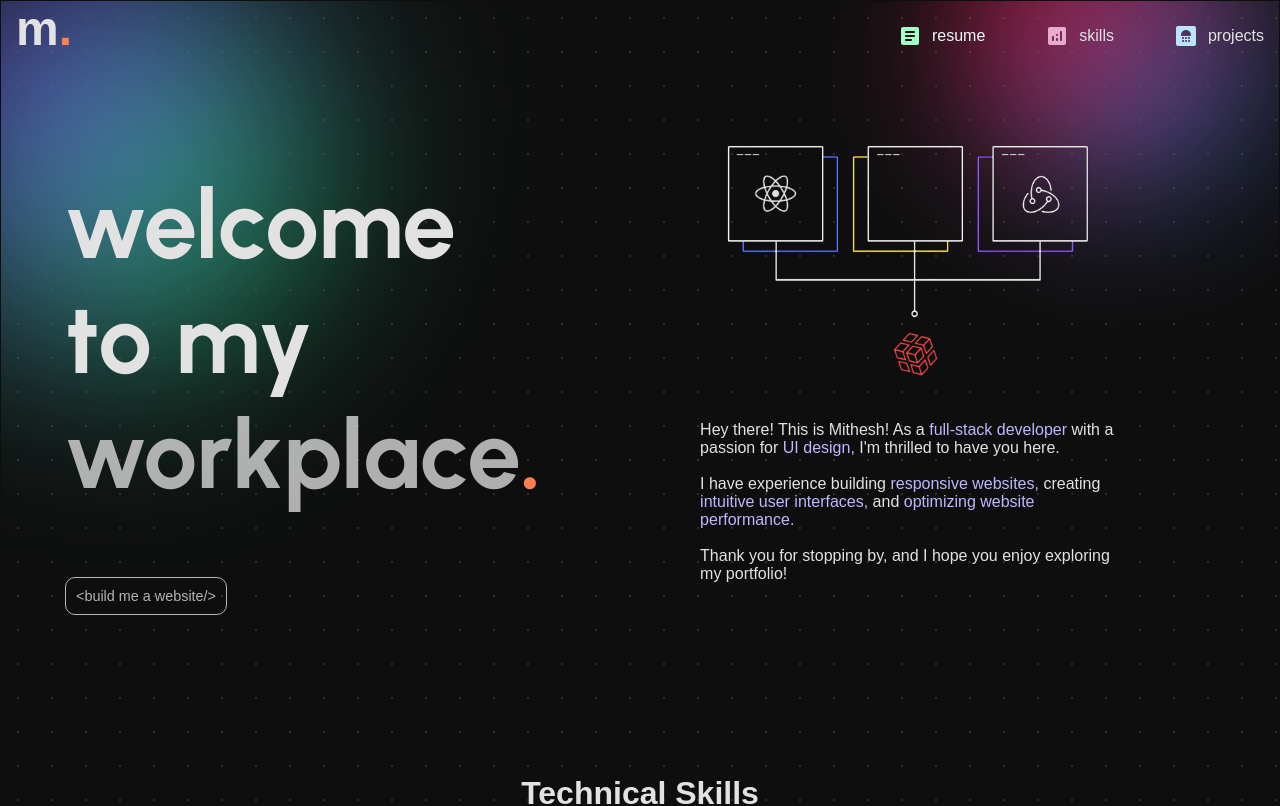
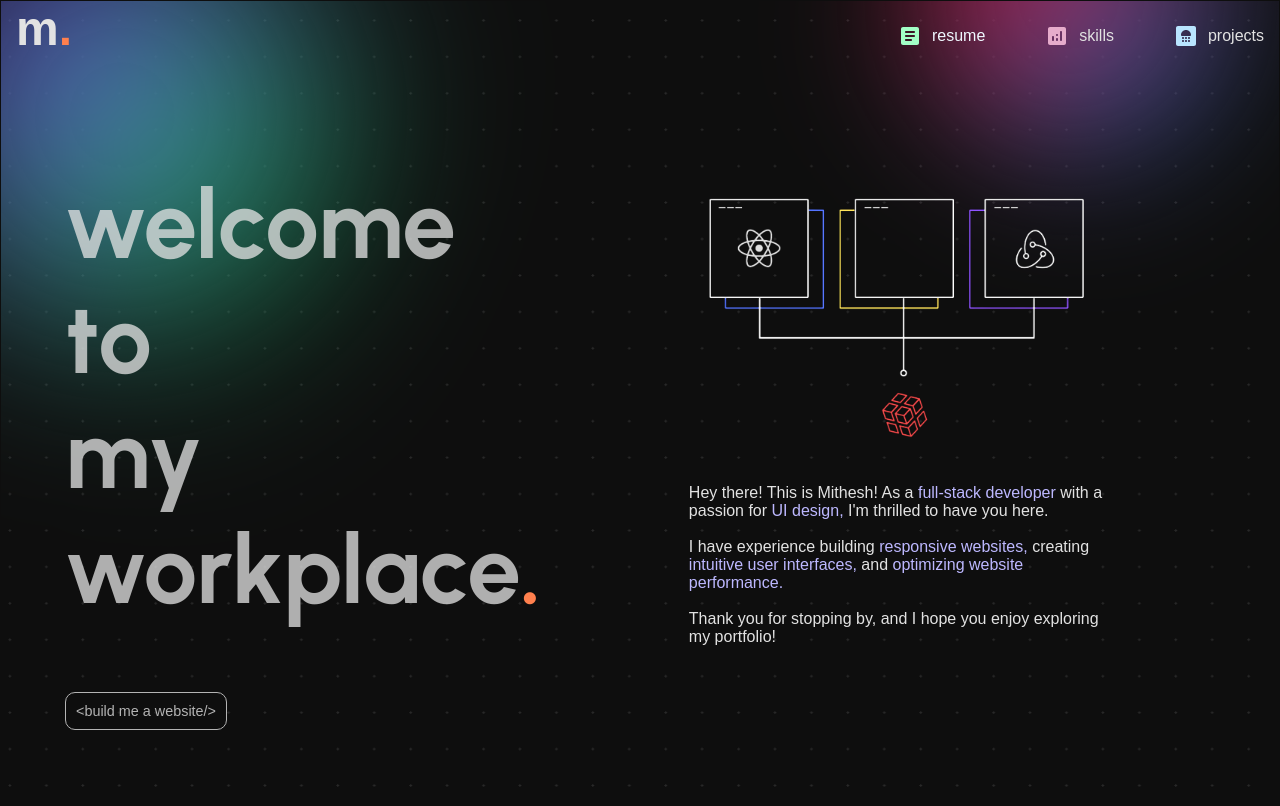
Before and after one commit to Mithesh-B/Portfolio, a React (Vite) app: page / in a window 1280 px wide. Shown: the top 806 px of the page. Built offline with nearby package versions, Linux system fonts and the light colour scheme; a web font is replaced by a local one.

Commit message:
add bg animation, implement framer motion

```diff
--- a/src/App.jsx
+++ b/src/App.jsx
@@ -29,7 +29,7 @@ const App = () => {
     // Simulate a delay (you can replace this with actual data loading)
     setTimeout(() => {
       setIsLoaded(true);
-    }, 500); // Adjust the delay as needed
+    }, 200); // Adjust the delay as needed
   }, []);
 
   const contact = useRef(null);
--- a/src/app.scss
+++ b/src/app.scss
@@ -34,31 +34,45 @@ body::-webkit-scrollbar-thumb {
 }
 
 .fade-in-container.loaded {
-    background-image: radial-gradient(
+  position: relative; /* Ensure the container is positioned relative */
+  opacity: 1;
+    overflow: clip;
+}
+
+.fade-in-container.loaded::before {
+  z-index: -10;
+  content: "";
+  position: absolute;
+  top: 0;
+  left: 0;
+  width: 100%;
+  height: 100%;
+  background-image: radial-gradient(
     #69696959 1px,
     transparent 1px
   );
+
   background-size: 34px 34px;
-  opacity: 1;
-  position: relative;
+  opacity: 0.7;
+  animation: pulsate 30s infinite; /* Adjust the duration as needed */
 }
 
-.fade-in-container.loaded::before {
-  content: '';
-  position: absolute;
-  width: 34px;
-  height: 34px;
-  background-color: transparent;
-  border-radius: 50%;
-  transition: transform 0.3s ease, opacity 0.3s ease;
+@keyframes pulsate {
+  0% {
+    transform: scale(1);
+    opacity: 0.7;
+  }
+  50% {
+    transform: scale(1.1);
+    opacity: 1;
+  }
+  100% {
+    transform: scale(1);
+    opacity: 0.7;
+  }
 }
 
-/* Style the individual dots */
-.fade-in-container.loaded::before:hover {
-  background-color: #eccb0f; /* Change the color to your desired glow color */
-  transform: scale(7.2); /* Increase the size for the glow effect */
-  opacity: 0.7; /* Adjust opacity to control the intensity of the glow */
-}
+
 
 
 @media only screen and (max-width: 688px) {
--- a/src/components/about/AboutMe.jsx
+++ b/src/components/about/AboutMe.jsx
@@ -1,24 +1,138 @@
+import { motion } from "framer-motion";
 import React from "react";
 import "./aboutme.scss";
 
-const AboutMe = ({contact}) => {
+const Letter = ({ letter, duration, delay, className }) => (
+  <motion.mark
+    initial={{ opacity: 0, scale: 0.5 }}
+    animate={{ opacity: 1, scale: 1 }}
+    transition={{
+      duration,
+      delay,
+      ease: [0, 0.71, 0.2, 1.01],
+    }}
+    className={className}
+  >
+    {letter}
+  </motion.mark>
+);
 
+const AboutMe = ({ contact }) => {
   return (
     <div className="about">
       <div className="left">
         <div className="circle2"></div>
         <div className="circle3"></div>
         <h1 data-scroll data-scroll-speed="0.2" className="welcome">
-          welcome to my <mark className="mark1"> workplace</mark>
-          <mark className="mark2">.</mark>
+          <span className="welcome-text">
+            <Letter
+              letter="w"
+              duration={0.1}
+              delay={0.1}
+              className="welcome-text"
+            />
+            <Letter
+              letter="e"
+              duration={0.2}
+              delay={0.2}
+              className="welcome-text"
+            />
+            <Letter
+              letter="l"
+              duration={0.3}
+              delay={0.3}
+              className="welcome-text"
+            />
+            <Letter
+              letter="c"
+              duration={0.4}
+              delay={0.4}
+              className="welcome-text"
+            />
+            <Letter
+              letter="o"
+              duration={0.5}
+              delay={0.5}
+              className="welcome-text"
+            />
+            <Letter
+              letter="m"
+              duration={0.6}
+              delay={0.6}
+              className="welcome-text"
+            />
+            <Letter
+              letter="e"
+              duration={0.7}
+              delay={0.7}
+              className="welcome-text"
+            />
+            <Letter
+              letter=" "
+              duration={0.7}
+              delay={0.7}
+              className="welcome-text"
+            />
+            <Letter
+              letter="t"
+              duration={0.8}
+              delay={0.8}
+              className="welcome-text"
+            />
+            <Letter
+              letter="o"
+              duration={0.9}
+              delay={0.9}
+              className="welcome-text"
+            />
+            <Letter
+              letter=" "
+              duration={1}
+              delay={1.0}
+              className="welcome-text"
+            />
+            <br />
+            <Letter
+              letter="m"
+              duration={1.1}
+              delay={1.1}
+              className="welcome-text"
+            />
+            <Letter
+              letter="y"
+              duration={1.2}
+              delay={1.2}
+              className="welcome-text"
+            />
+            <br />
+          </span>
+          <mark className="mark1">
+            <Letter letter="w" duration={1.3} delay={1.3} className="mark1" />
+            <Letter letter="o" duration={1.4} delay={1.4} className="mark1" />
+            <Letter letter="r" duration={1.5} delay={1.5} className="mark1" />
+            <Letter letter="k" duration={1.6} delay={1.6} className="mark1" />
+            <Letter letter="p" duration={1.7} delay={1.7} className="mark1" />
+            <Letter letter="l" duration={1.8} delay={1.8} className="mark1" />
+            <Letter letter="a" duration={1.9} delay={1.9} className="mark1" />
+            <Letter letter="c" duration={2} delay={2.0} className="mark1" />
+            <Letter letter="e" duration={2.1} delay={2.1} className="mark1" />
+          </mark>
+          <Letter letter="." duration={2.2} delay={2.2} className="mark2" />
         </h1>
-        <button
+        <motion.button
+          initial={{ opacity: 0, scale: 0.5 }}
+          animate={{ opacity: 1, scale: 1 }}
+          transition={{
+            duration: 0.8,
+            delay: 2.2,
+            ease: [0, 0.71, 0.2, 1.01],
+          }}
           data-scroll
           data-scroll-speed="0.1"
           onClick={() => contact.current.scrollIntoView({ behavior: "smooth" })}
         >
           &lt;build me a website/&gt;
-        </button>
+        </motion.button>
       </div>
       <div data-scroll data-scroll-speed="0.4" className="right">
         <div className="container">
@@ -35,8 +149,7 @@ const AboutMe = ({contact}) => {
           with a passion for <span> UI design,</span> I'm thrilled to have you
           here.
           <br />
-          <br />I have experience building{" "}
-          <span>responsive websites, </span>
+          <br />I have experience building <span>responsive websites, </span>
           creating <span>intuitive user interfaces,</span> and{" "}
           <span>optimizing website performance.</span>
           <br />
--- a/src/components/about/aboutme.scss
+++ b/src/components/about/aboutme.scss
@@ -11,6 +11,7 @@ html {
   flex-direction: row;
   gap: 50px;
   align-items: center;
+
 
   .left {
     margin-top: 0rem;
--- a/src/components/contact/contact.scss
+++ b/src/components/contact/contact.scss
@@ -9,7 +9,7 @@
     display: flex;
     flex-direction: row;
     justify-content: center;
-    margin-bottom: 2rem;
+    padding-bottom: 2rem;
     margin-left: 2rem;
     margin-right: 2rem;
 
@@ -185,7 +185,7 @@
   .contact{
     flex-direction: column;
     align-items: center;
-    margin-bottom: 1rem;
+    padding-bottom: 1rem;
 
     .left{
       width: 90vw;
```
